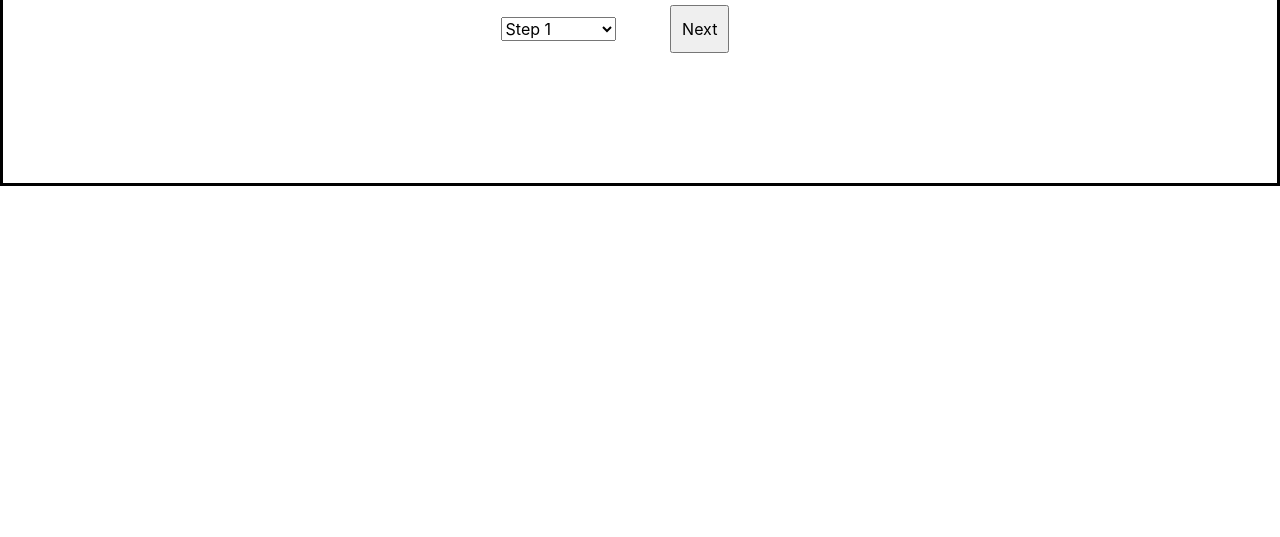
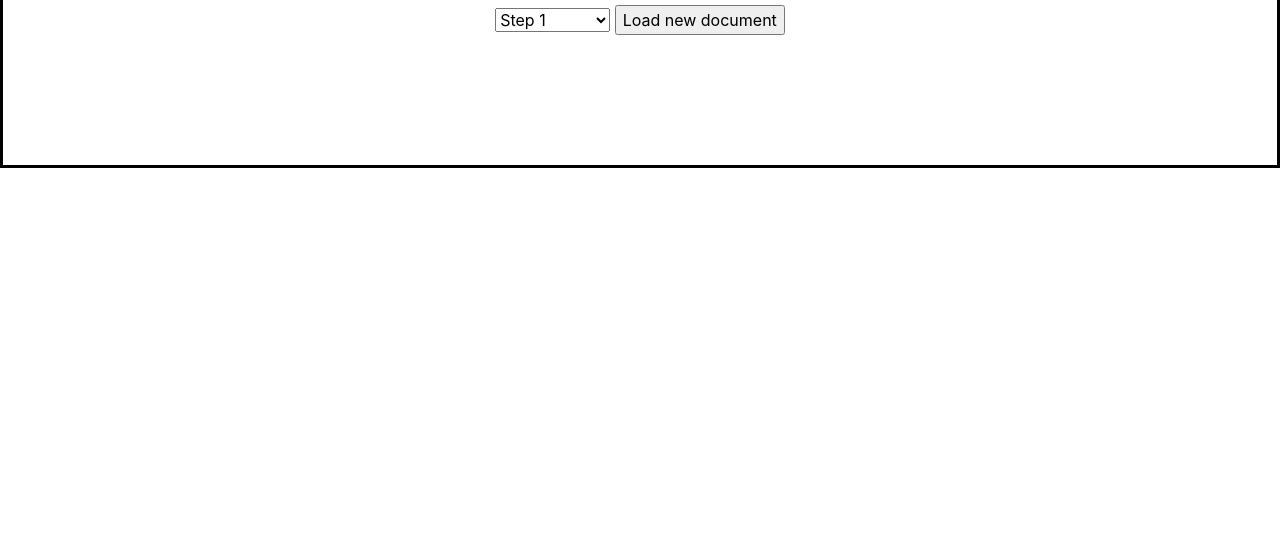
Before and after one commit to ByiQ/FireDragon, a website: page html/FirstPage.html in a window 1280 px wide. Shown: the part 263-800 px from the top of the page. Drawn offline with nearby package versions, Linux system fonts and the light colour scheme.

Commit message:
Connected "Load new document" button to empty FormPage.html.

```diff
--- a/html/FirstPage.html
+++ b/html/FirstPage.html
@@ -57,7 +57,8 @@
                     <option value="Collect">Collect Data</option>
                 </select>
 
-                <button class="btn2" type="submit" style="padding: 10px; margin-left: 50px; margin-right: 50px">Next</button>
+                <input type="button" value="Load new document" onclick="newDoc()">
+                <script src="/js/app.js"></script>
             </div>
             </div>
         </div>
--- a/js/app.js
+++ b/js/app.js
@@ -17,7 +17,7 @@ window.onload = function () {
             fileDisplayArea.innerText = "File not supported";
         }
     });
-}
+};
 function allowDrop(ev) {
     ev.preventDefault();
 }
@@ -31,3 +31,6 @@ function drop(ev) {
     var data = ev.dataTransfer.getData("text");
     ev.target.appendChild(document.getElementById(data));
 }
+function newDoc() {
+    window.location.assign('./FormPage.html');
+}
```
